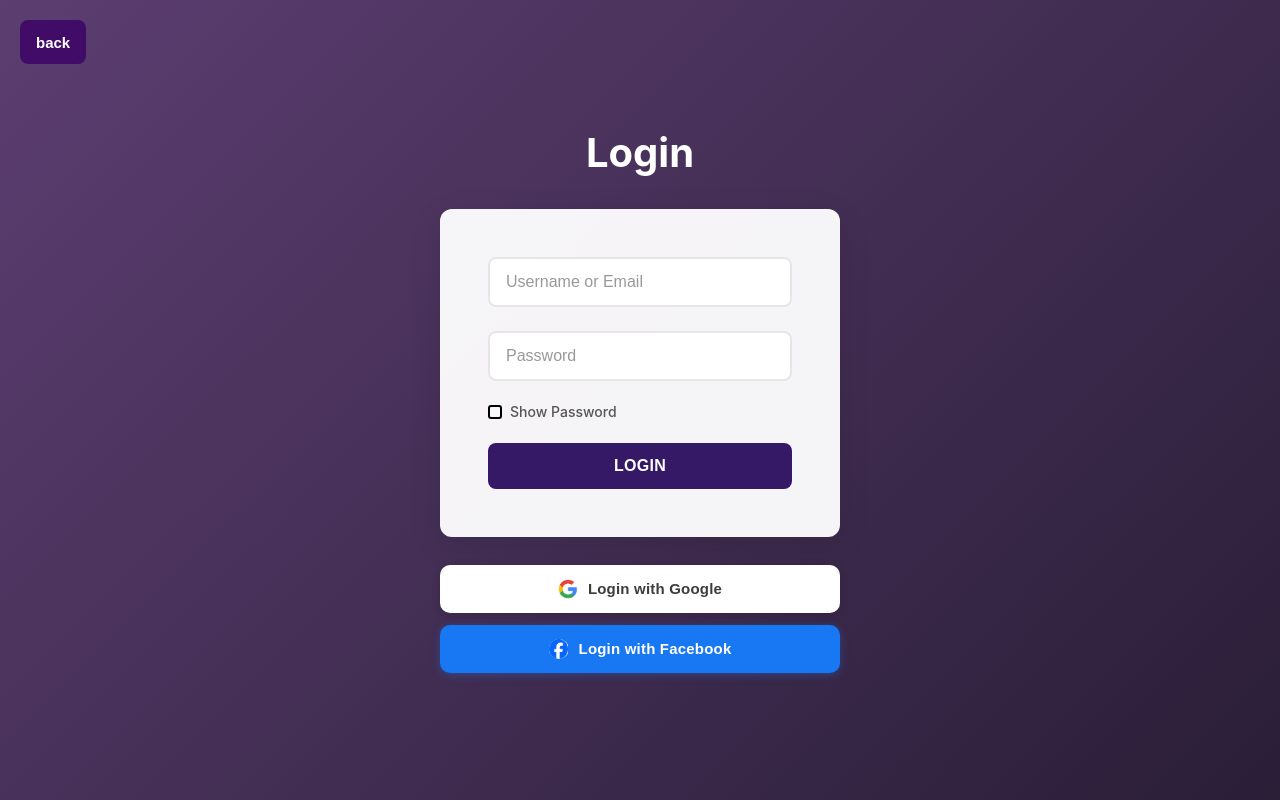
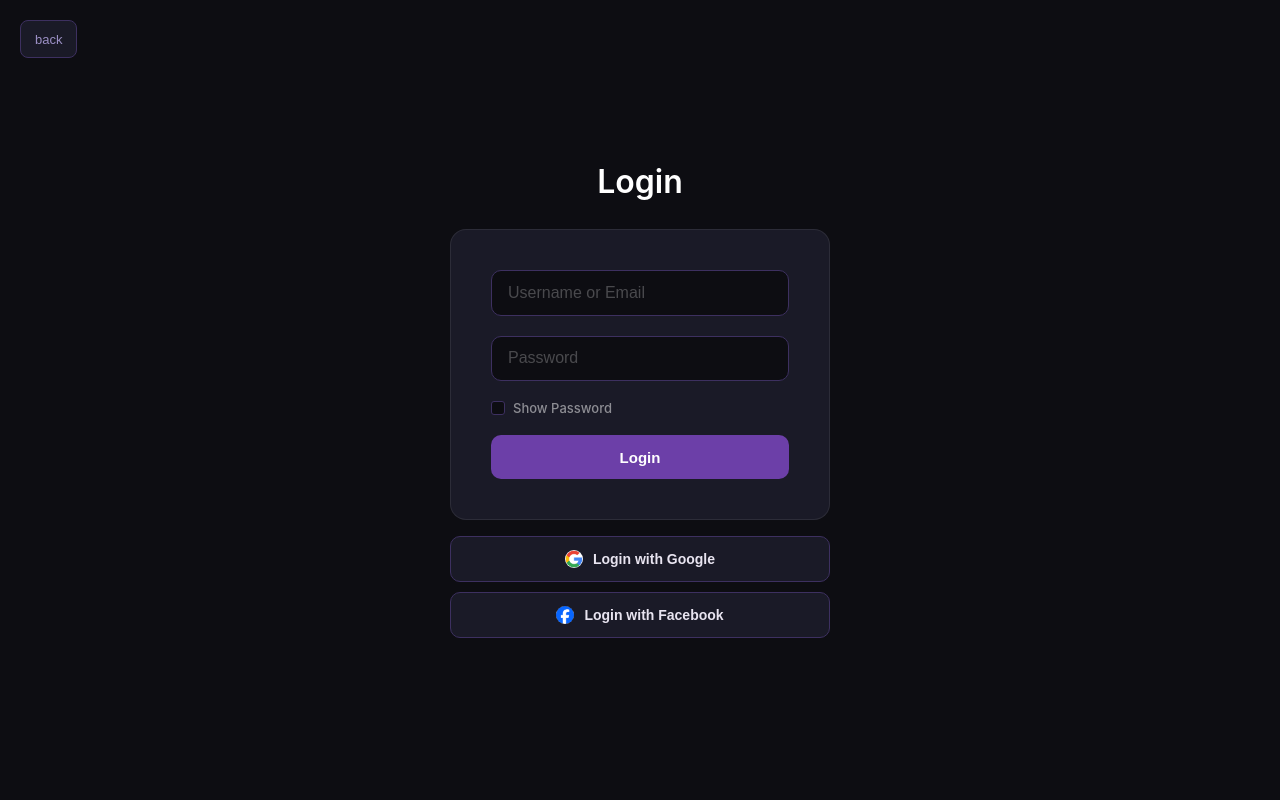
Before and after one commit to jayq23/chatbot-project, a React (Vite) app: page /login in a window 1280 px wide. Built offline with nearby package versions, Linux system fonts and the light colour scheme; no server answers.

Commit message:
change the style

```diff
--- a/src/styles/login.css
+++ b/src/styles/login.css
@@ -1,5 +1,3 @@
-/* Login Page Styling */
-
 * {
   margin: 0;
   padding: 0;
@@ -8,8 +6,7 @@
 
 body {
   font-family: -apple-system, BlinkMacSystemFont, 'Segoe UI', 'Roboto', 'Oxygen',
-    'Ubuntu', 'Cantarell', 'Fira Sans', 'Droid Sans', 'Helvetica Neue',
-    sans-serif;
+    'Ubuntu', 'Cantarell', 'Fira Sans', 'Droid Sans', 'Helvetica Neue', sans-serif;
   -webkit-font-smoothing: antialiased;
   -moz-osx-font-smoothing: grayscale;
   overscroll-behavior: none;
@@ -22,32 +19,32 @@ body {
   align-items: center;
   min-height: 100vh;
   min-height: 100dvh;
-  background: linear-gradient(135deg, #5c3e71 0%, #2a1e37 100%);
+  background: #0d0d12;
   padding: 2rem;
-  /* iOS notch / home bar safe areas */
   padding-top: calc(2rem + env(safe-area-inset-top, 0px));
   padding-bottom: calc(2rem + env(safe-area-inset-bottom, 0px));
 }
 
 .loginForm h2 {
-  font-size: 2.5rem;
-  font-weight: 700;
+  font-size: 2rem;
+  font-weight: 600;
   color: #ffffff;
-  margin-bottom: 2rem;
+  margin-bottom: 1.75rem;
   text-align: center;
 }
 
 .loginForm form {
-  background: rgba(255, 255, 255, 0.95);
-  padding: 3rem;
-  border-radius: 12px;
-  box-shadow: 0 8px 32px rgba(0, 0, 0, 0.1);
+  background: #1a1a27;
+  border: 0.5px solid rgba(255, 255, 255, 0.08);
+  padding: 2.5rem;
+  border-radius: 16px;
   width: 100%;
-  max-width: 400px;
+  max-width: 380px;
   display: flex;
   flex-direction: column;
-  gap: 1.5rem;
+  gap: 1.25rem;
 }
+
 .checkboxline {
   display: flex;
   flex-direction: row;
@@ -55,67 +52,69 @@ body {
   gap: 0.5rem;
   user-select: none;
 }
+
 .userUsername, .userPass {
   font-size: 1rem;
-  padding: 0.875rem 1rem;
-  border: 2px solid #e6e6e6;
-  border-radius: 8px;
-  transition: all 0.3s ease;
+  padding: 0.8rem 1rem;
+  border: 0.5px solid #3d3060;
+  border-radius: 10px;
+  background-color: #0d0d12;
+  color: #e8e4f0;
+  transition: border-color 0.2s ease;
 }
+
 .userUsername:focus, .userPass:focus {
   outline: none;
-  border-color: #432774;
-  box-shadow: 0 0 0 4px rgba(102, 126, 234, 0.1);
+  border-color: #6c3fa8;
 }
+
 .userUsername::placeholder, .userPass::placeholder {
-  color: #999;
+  color: rgba(255, 255, 255, 0.25);
 }
-.backbtn{
+
+.backbtn {
   position: absolute;
   top: 20px;
   left: 20px;
-  /* Respect notch on iOS */
   top: calc(20px + env(safe-area-inset-top, 0px));
   left: calc(20px + env(safe-area-inset-left, 0px));
-  font-size: 15px;
-  font-weight: 600;
-  border: none;
+  font-size: 13px;
+  font-weight: 500;
+  border: 0.5px solid #3d3060;
   border-radius: 8px;
-  padding: 10px 1rem;
+  padding: 8px 14px;
   cursor: pointer;
-  background-color: #410c68;
-  color: #ffffff;
-  transition: all 0.3s ease;
+  background-color: #1a1a27;
+  color: #9b8fc4;
+  transition: all 0.2s ease;
   -webkit-tap-highlight-color: transparent;
   touch-action: manipulation;
-  /* Minimum touch target */
   min-width: 44px;
-  min-height: 44px;
+  min-height: 38px;
 }
+
 .backbtn:hover {
-  background-color: #301540;
-  transform: translateY(-2px);
-  box-shadow: 0 6px 20px rgba(0, 0, 0, 0.25);
+  background-color: #2a2040;
+  color: #c4b8e8;
 }
 
 .show {
-  color: #555;
-  font-size: 0.875rem;
+  color: rgba(255, 255, 255, 0.5);
+  font-size: 0.8125rem;
   font-weight: 500;
   cursor: pointer;
   line-height: 1;
 }
 
 .showPass {
-  /* Custom checkbox */
   appearance: none;
   -webkit-appearance: none;
   width: 14px;
   height: 14px;
   min-width: 14px;
-  border: 2px solid #000000;
+  border: 1.5px solid #3d3060;
   border-radius: 3px;
-  background-color: #f8f9fa;
+  background-color: #0d0d12;
   cursor: pointer;
   transition: all 0.2s ease;
   position: relative;
@@ -125,8 +124,8 @@ body {
 }
 
 .showPass:checked {
-  background-color: #351967;
-  border-color: #351967;
+  background-color: #6c3fa8;
+  border-color: #6c3fa8;
 }
 
 .showPass:checked::after {
@@ -142,21 +141,19 @@ body {
 
 .showPass:focus {
   outline: none;
-  box-shadow: 0 0 0 3px rgba(53, 25, 103, 0.15);
+  box-shadow: 0 0 0 3px rgba(108, 63, 168, 0.2);
 }
 
 .loginbtn {
-  padding: 0.875rem 2.5rem;
-  font-size: 1rem;
+  padding: 0.8rem 2.5rem;
+  font-size: 0.9375rem;
   font-weight: 600;
   border: none;
-  border-radius: 8px;
+  border-radius: 10px;
   cursor: pointer;
-  background: #351967;
+  background: #6c3fa8;
   color: #ffffff;
-  transition: all 0.3s ease;
-  text-transform: uppercase;
-  letter-spacing: 0.3px;
+  transition: all 0.2s ease;
   -webkit-tap-highlight-color: transparent;
   touch-action: manipulation;
   min-height: 44px;
@@ -164,39 +161,21 @@ body {
 }
 
 .loginbtn:hover {
-  transform: translateY(-2px);
-  box-shadow: 0 6px 20px rgba(56, 20, 110, 0.6);
+  background-color: #8250c8;
+  transform: translateY(-1px);
 }
 
 .loginbtn:active {
   transform: translateY(0);
-  box-shadow: 0 2px 10px rgba(102, 126, 234, 0.4);
 }
 
-/* Social login section */
 .socialLogin {
   display: flex;
   flex-direction: column;
-  gap: 0.75rem;
+  gap: 0.625rem;
   width: 100%;
-  max-width: 400px;
+  max-width: 380px;
   margin-top: 1rem;
-}
-
-.socialLogin::before {
-  content: 'or continue with';
-  display: block;
-  text-align: center;
-  color: rgba(255, 255, 255, 0.6);
-  font-size: 0.8rem;
-  font-weight: 500;
-  letter-spacing: 0.5px;
-  text-transform: uppercase;
-  position: relative;
-}
-
-.socialLogin::before {
-  content: '';
 }
 
 .googlebtn,
@@ -207,61 +186,34 @@ body {
   gap: 0.625rem;
   width: 100%;
   padding: 0.75rem 1.25rem;
-  border: none;
+  border: 0.5px solid #3d3060;
   border-radius: 10px;
-  font-size: 0.9375rem;
+  font-size: 0.875rem;
   font-weight: 600;
   cursor: pointer;
-  transition: all 0.25s ease;
+  transition: all 0.2s ease;
   -webkit-tap-highlight-color: transparent;
   touch-action: manipulation;
-  min-height: 48px;
-  letter-spacing: 0.2px;
+  min-height: 46px;
+  background-color: #1a1a27;
+  color: #e8e4f0;
 }
 
 .googlebtn img,
 .facebookbtn img {
-  width: 20px;
-  height: 20px;
+  width: 18px;
+  height: 18px;
   object-fit: contain;
   flex-shrink: 0;
   border-radius: 50%;
 }
 
-.googlebtn {
-  background-color: #ffffff;
-  color: #3c3c3c;
-  box-shadow: 0 2px 8px rgba(0, 0, 0, 0.15);
+.googlebtn:hover,
+.facebookbtn:hover {
+  background-color: #2a2040;
+  border-color: #5a4a80;
 }
 
-.googlebtn:hover {
-  background-color: #f5f5f5;
-  box-shadow: 0 4px 14px rgba(0, 0, 0, 0.2);
-  transform: translateY(-1px);
-}
-
-.googlebtn:active {
-  transform: translateY(0);
-  box-shadow: 0 2px 6px rgba(0, 0, 0, 0.15);
-}
-
-.facebookbtn {
-  background-color: #1877f2;
-  color: #ffffff;
-  box-shadow: 0 2px 8px rgba(24, 119, 242, 0.35);
-}
-
-.facebookbtn:hover {
-  background-color: #1465d1;
-  box-shadow: 0 4px 14px rgba(24, 119, 242, 0.5);
-  transform: translateY(-1px);
-}
-
-.facebookbtn:active {
-  transform: translateY(0);
-  box-shadow: 0 2px 6px rgba(24, 119, 242, 0.3);
-}
-/*mobile phone style*/
 @media (max-width: 480px) {
   .loginForm {
     padding: 1rem;
@@ -270,68 +222,39 @@ body {
   }
 
   .loginForm h2 {
-    font-size: 1.75rem;
-    margin-bottom: 1.5rem;
+    font-size: 1.625rem;
+    margin-bottom: 1.25rem;
   }
 
   .loginForm form {
     padding: 1.5rem;
   }
 
-  .showPass {
-    width: 14px;
-    height: 14px;
-    min-width: 14px;
-    padding: 0;
+  .loginbtn {
+    font-size: 0.9375rem;
   }
 
-  .show {
-    font-size: 0.8rem;
-  }
-
-  .loginbtn {
-    font-size: 1rem;
-    padding: 0.875rem 1.5rem;
-  }
   .backbtn {
     font-size: 12px;
     padding: 6px 10px;
     min-width: unset;
-    min-height: 36px;
-    width: auto;
+    min-height: 34px;
   }
 
   .socialLogin {
     max-width: 100%;
-    gap: 0.625rem;
-  }
-
-  .googlebtn,
-  .facebookbtn {
-    font-size: 0.875rem;
-    padding: 0.7rem 1rem;
-    min-height: 44px;
-  }
-
-  .googlebtn img,
-  .facebookbtn img {
-    width: 18px;
-    height: 18px;
   }
 }
 
-/* Landscape on phones */
 @media (max-height: 500px) and (orientation: landscape) {
   .loginForm {
     justify-content: flex-start;
     padding-top: calc(3.5rem + env(safe-area-inset-top, 0px));
-    padding-left: calc(1rem + env(safe-area-inset-left, 0px));
-    padding-right: calc(1rem + env(safe-area-inset-right, 0px));
   }
 
   .loginForm h2 {
-    font-size: 1.5rem;
-    margin-bottom: 1rem;
+    font-size: 1.375rem;
+    margin-bottom: 0.875rem;
   }
 
   .loginForm form {
```
